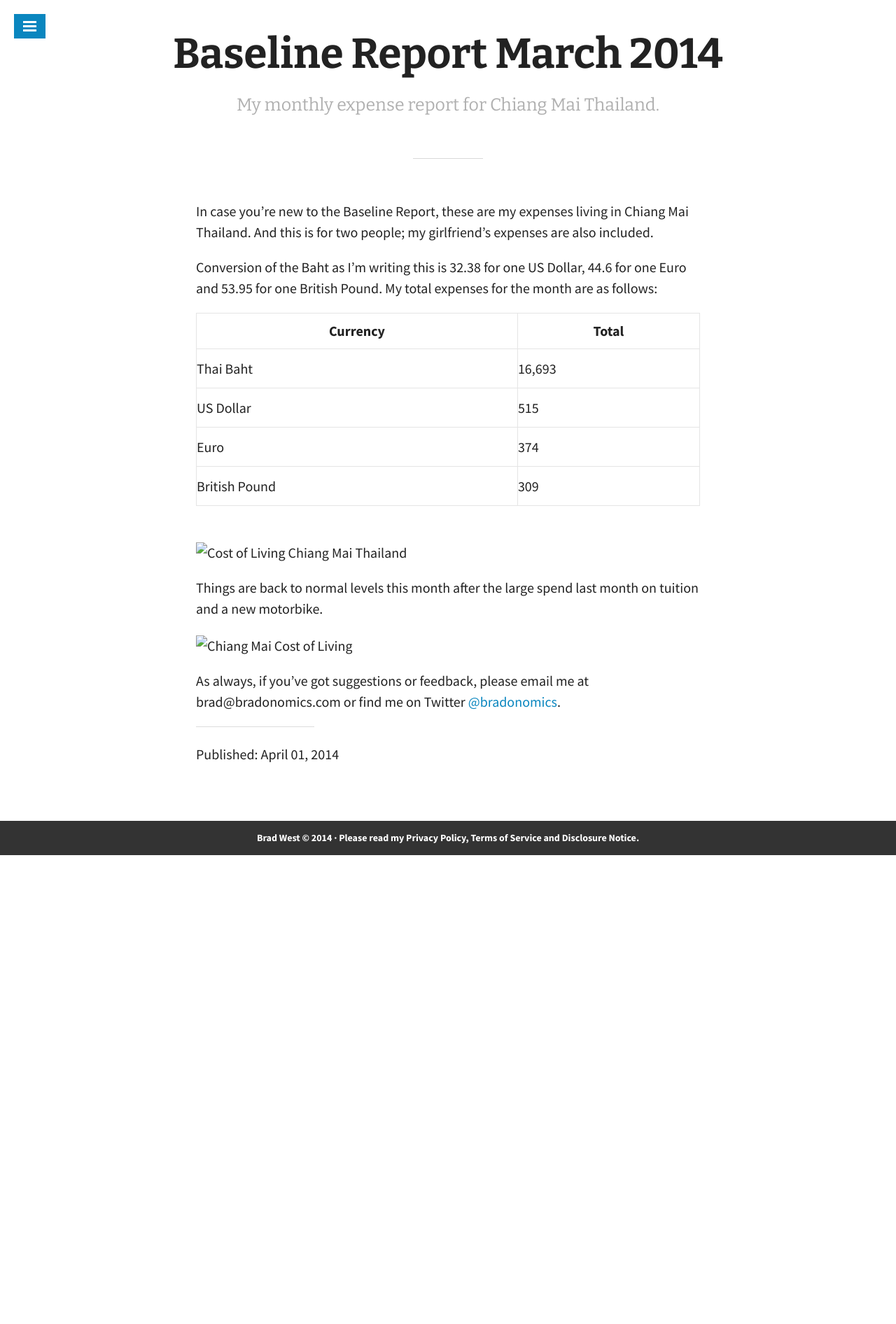
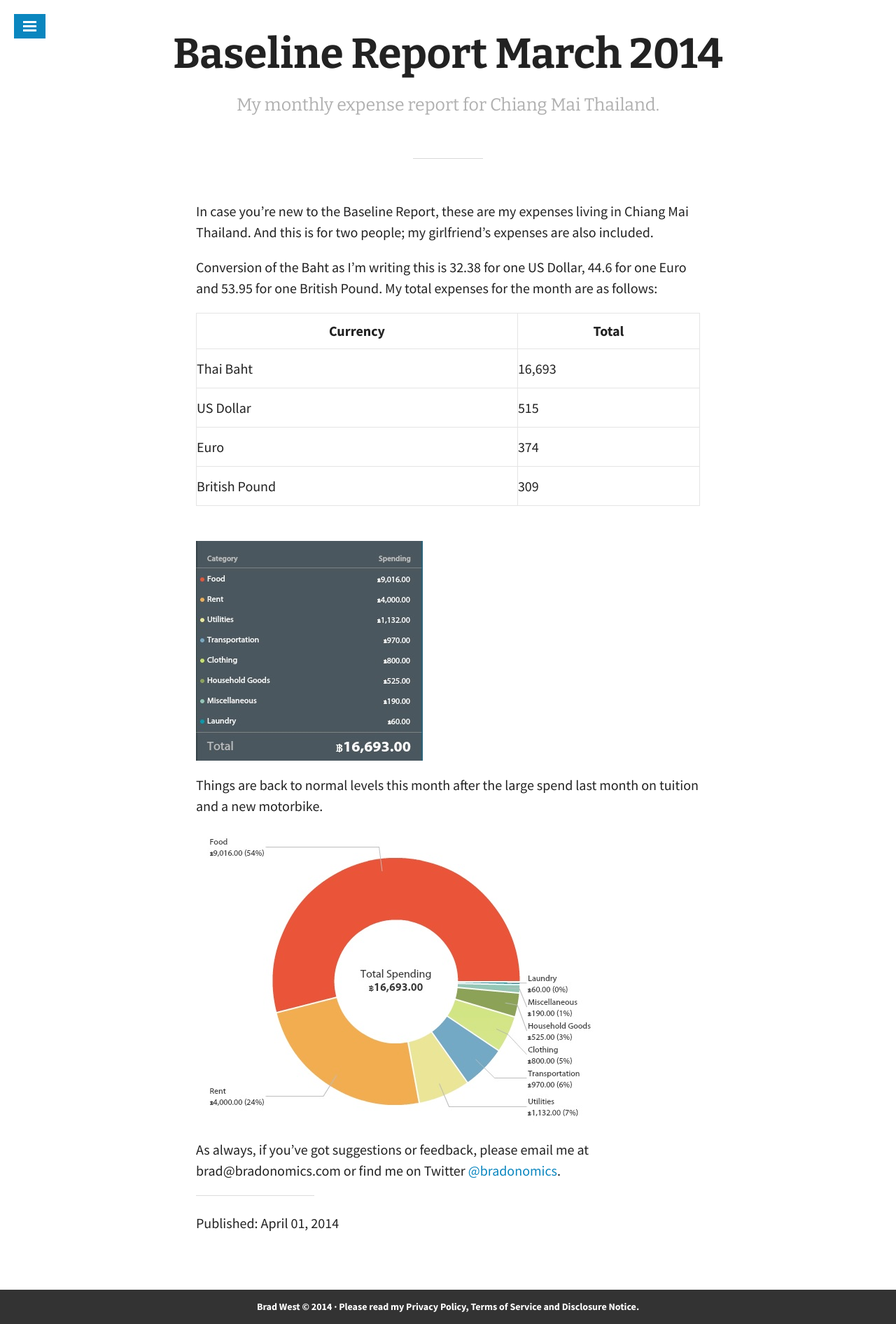
Before and after one commit to snowdj/bradonomics.github.io, a Jekyll site: the page built from _posts/2014-04-01-baseline-report-march-2014.md, in a window 1280 px wide. Shown: the whole page at 70% size. Built offline with Jekyll 4.4.1, drawn with Linux system fonts in a browser that asks for light colours; some web fonts are replaced; before the commit the page ends 1222 px from its top, so only the background shows below that.

Commit message:
Updated Image Links

```diff
--- a/_posts/2014-04-01-baseline-report-march-2014.md
+++ b/_posts/2014-04-01-baseline-report-march-2014.md
@@ -6,8 +6,8 @@ modified:
 excerpt: My monthly expense report for Chiang Mai Thailand.
 category: Baseline Report
 tags: []
-image:
-teaser:
+image: Chiang-Mai-Spending-Graph-Mar-2014.jpg
+teaser: Chiang-Mai-Spending-Graph-Mar-2014.jpg
 ---
 
 In case you're new to the Baseline Report, these are my expenses living in Chiang Mai Thailand. And this is for two people; my girlfriend's expenses are also included.
@@ -21,10 +21,10 @@ Conversion of the Baht as I'm writing this is 32.38 for one US Dollar, 44.6 for
 |Euro         |374   |
 |British Pound|309   |
 
-![Cost of Living Chiang Mai Thailand](http://bradonomics.com/baseline-report-march-2014/Chiang-Mai-Spending-Category-List-Mar-2014.jpg)
+![Cost of Living Chiang Mai Thailand](/images/Chiang-Mai-Spending-Category-List-Mar-2014.jpg)
 
 Things are back to normal levels this month after the large spend last month on tuition and a new motorbike.
 
-![Chiang Mai Cost of Living](http://bradonomics.com/baseline-report-march-2014/Chiang-Mai-Spending-Graph-Mar-2014.jpg)
+![Chiang Mai Cost of Living](/images/Chiang-Mai-Spending-Graph-Mar-2014.jpg)
 
 As always, if you've got suggestions or feedback, please email me at brad@bradonomics.com or find me on Twitter [@bradonomics](https://twitter.com/bradonomics).
```
